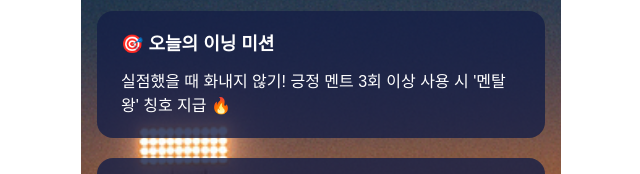
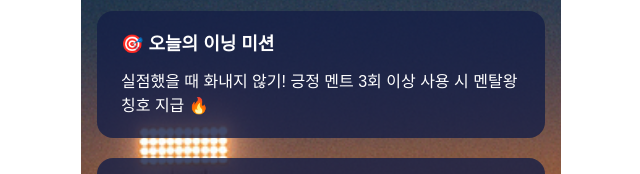
Before and after one commit to yw-ray/dugout-talk, a Next.js app: page /main in a window 1280 px wide. Shown: the part 304-478 px from the top of the page, without its empty margins (319-959 px from the left). Built offline with nearby package versions, Linux system fonts and the light colour scheme; no server answers.

Commit message:
Remove '
Signed-off-by: Youngwoo.Jeong <jini221220@gmail.com>

```diff
--- a/app/main/page.js
+++ b/app/main/page.js
@@ -92,7 +92,7 @@ export default function DugoutMain() {
 
       <div style={blueBox}>
         <h2 style={sectionTitle}>🎯 오늘의 이닝 미션</h2>
-        <p>실점했을 때 화내지 않기! 긍정 멘트 3회 이상 사용 시 '멘탈왕' 칭호 지급 🔥</p>
+        <p>실점했을 때 화내지 않기! 긍정 멘트 3회 이상 사용 시 멘탈왕 칭호 지급 🔥</p>
       </div>
 
       <div style={blueBox}>
```
